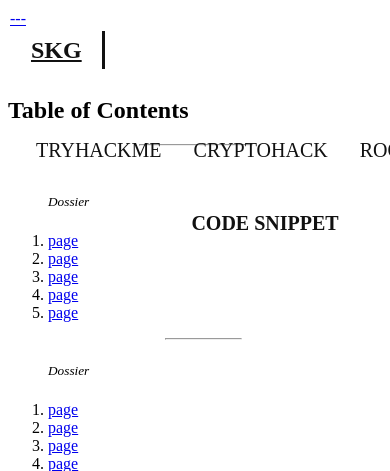
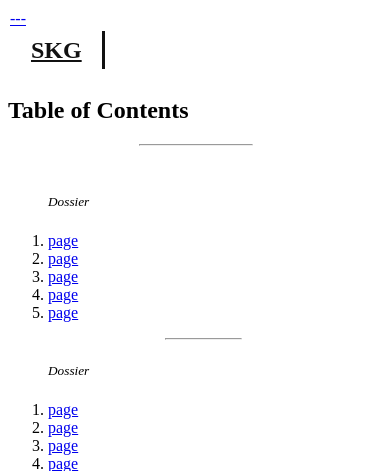
Before and after one commit to Not-Skg/-Not-Skg.github.io, a PHP site: page / in a window 390 px wide. Shown: the top 471 px of the page. Run offline with PHP 8.4, Linux system fonts and the light colour scheme; some web fonts are replaced.

Commit message:
Update style.css

```diff
--- a/css/style.css
+++ b/css/style.css
@@ -1,9 +1,62 @@
-/* Général */
-h1, h2, h3, h4,
-a[role="button"],
-input[type="submit"],
-input[type="reset"],
-button {
+@font-face {
+  font-family: 'merriweather-regular';
+  src: url("/fonts/post/merriweather-regular.woff") format("woff");
+  font-weight: normal;
+  font-style: normal;
+}
+@font-face {
+  font-family: 'merriweather-italic';
+  src: url("/fonts/post/merriweather-italic.woff") format("woff");
+  font-weight: normal;
+  font-style: italic;
+}
+@font-face {
+  font-family: 'merriweather-bold';
+  src: url("/fonts/post/merriweather-bold.woff") format("woff");
+  font-weight: 700;
+  font-style: normal;
+}
+@font-face {
+  font-family: 'merriweather-bolditalic';
+  src: url("/fonts/post/merriweather-bolditalic.woff") format("woff");
+  font-weight: 700;
+  font-style: italic;
+}
+@font-face {
+  font-family: 'merriweather-black';
+  src: url("/fonts/post/merriweather-black.woff") format("woff");
+  font-weight: 900;
+  font-style: normal;
+}
+@font-face {
+  font-family: 'merriweather-heavyitalic';
+  src: url("/fonts/post/merriweather-heavyitalic.woff") format("woff");
+  font-weight: 900;
+  font-style: italic;
+}
+@font-face {
+  font-family: 'merriweather-light';
+  src: url("/fonts/post/merriweather-light.woff") format("woff");
+  font-weight: 200;
+  font-style: normal;
+}
+@font-face {
+  font-family: 'merriweather-lightitalic';
+  src: url("/fonts/post/merriweather-lightitalic.woff") format("woff");
+  font-weight: 200;
+  font-style: italic;
+}
+
+/* New Import */
+@font-face {
+  font-family: 'Bevan';
+  src: url("/fonts/post/Bevan.ttf") format("opentype");
+  font-weight: 200;
+  font-style: normal;
+}
+
+
+h1, h2, h3, h4 {
   font-family: 'merriweather-bold';
   font-weight: 700;
   font-style: normal;
@@ -21,14 +74,25 @@ blockquote {
   font-style: italic;
 }
 
+a[role="button"],
+input[type="submit"],
+input[type="reset"],
+button {
+  font-family: 'merriweather-regular';
+  font-weight: 400;
+  font-style: normal;
+}
+
 h5, h6, dl dt {
   font-family: 'merriweather-italic';
   font-weight: 400;
   font-style: italic;
 }
 
+
 /* HEADER */
-header {
+
+header{
   position: fixed;
   background: #fff;
   width: 100%;
@@ -36,23 +100,27 @@ header {
   top: 0;
   left: 0;
   box-sizing: border-box;
-  z-index: 99;
+  z-index:99;
 }
 
-header .header-logo {
+
+header .header-logo{
   text-align: center;
   margin-top: 10px;
   padding-left: 10px;
   float: left;
 }
 
-header .header-brand {
+header .header-brand{
   font-family: Catamaran;
   font-size: 24px;
   font-weight: 900;
   color: #111;
   text-transform: uppercase;
   display: block;
+  margin: 0 auto;
+  text-align: center;
+  padding: 20px 0;
   margin: 31px 0;
   text-align: left;
   line-height: 38px;
@@ -61,24 +129,25 @@ header .header-brand {
   float: left;
 }
 
-header .header-brand:hover {
+header .header-brand:hover{
   text-decoration: none;
 }
 
-header nav ul {
+
+header nav ul{
   display: flex;
   padding: 0;
   margin: 20px 0px 0px 20px;
   float: left;
 }
 
-header nav ul li {
+header nav ul li{
   list-style: none;
   padding: 0 16px;
   line-height: 60px;
 }
 
-header nav ul li a {
+header nav ul li a{
   font-family: Catamaran;
   font-size: 20px;
   color: #111;
@@ -88,7 +157,7 @@ header nav ul li a {
 }
 
 header nav ul li:hover,
-header nav ul li:hover a {
+header nav ul li:hover a{
   text-decoration: none;
   color: #fff;
   background-color: #333;
@@ -96,7 +165,7 @@ header nav ul li:hover a {
   text-decoration: none;
 }
 
-.menu-toggle {
+.menu-toggle{
   color: #111;
   float: right;
   line-height: 50px;
@@ -107,6 +176,7 @@ header nav ul li:hover a {
 }
 
 /* DROPDOWN */
+
 .dropbtn {
     display: block;
     font-family: Catamaran;
@@ -162,6 +232,68 @@ header nav ul li:hover a {
     background-color: #333;
 }
 
-/* MEDIA QUERIES */
 @media (max-width: 1200px) {
-  .dropdown {
+
+  .dropdown
+  {
+    display: none;
+  }
+
+}
+@media (max-width: 1000px) {
+
+  header
+  {
+    padding: 0;
+  }
+
+  .menu-toggle
+  {
+    display: block;
+    padding: 25px 20px;
+  }
+
+  header nav
+  {
+    float: right;
+    position: absolute;
+    width: 100%;
+    height: calc(300vh - 50px);
+    background: #fff;
+    opacity: 0.8;
+    top: 90px;
+    left: -100%;
+    transition: 0.5s;
+  }
+
+  header nav.active
+  {
+    left: 0;
+  }
+
+  header nav ul
+  {
+    text-align: center;
+    display: block;
+    position: absolute;
+    left: 48%;
+    transform: translatex(-50%);
+  }
+
+  header nav ul li {
+    text-align: center;
+  }
+
+  header nav ul li a{
+    font-size: 35px;
+  }
+
+  header nav ul li:hover,
+  header nav ul li:hover a{
+    color: #000;
+    background-color: transparent !important;
+    font-weight: 900;
+  }
+
+
+}
```
